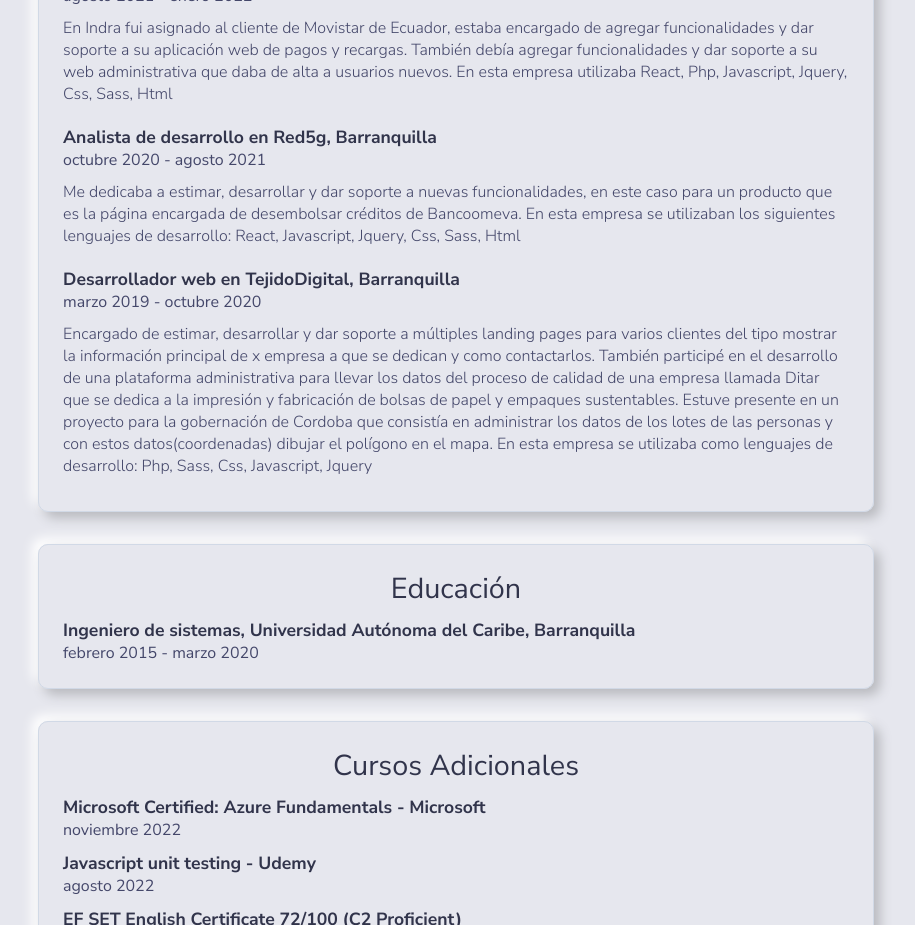
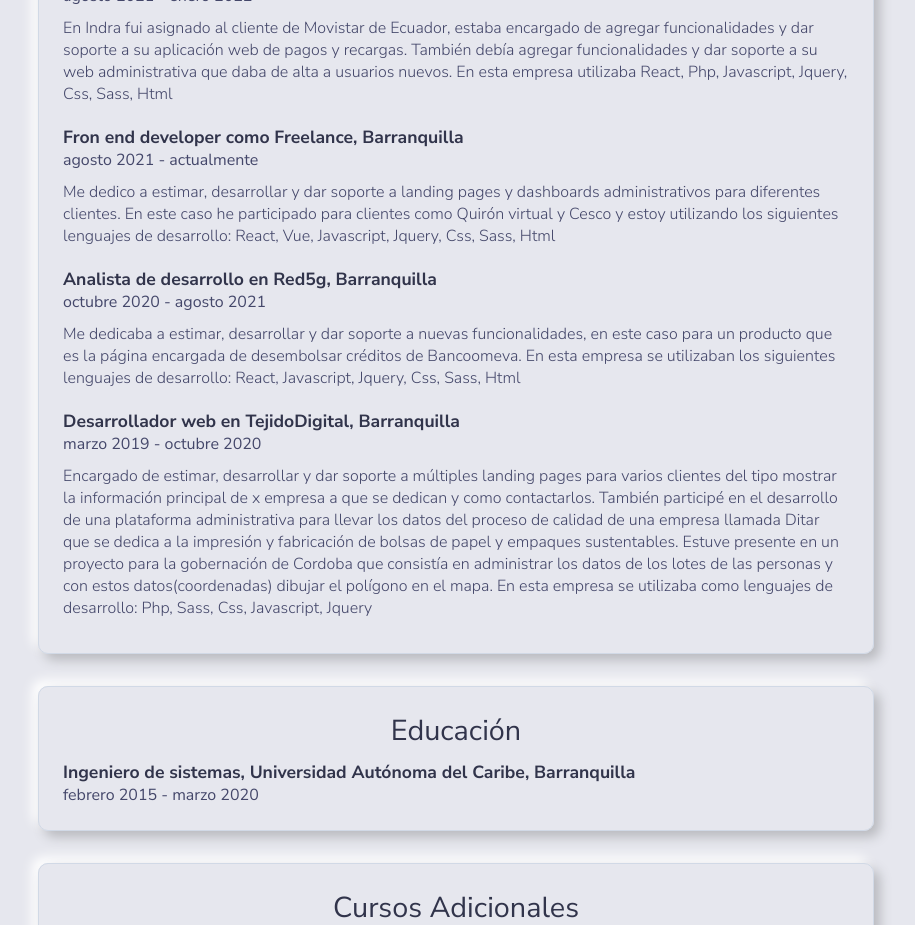
Before and after one commit to juannunez58/cv-vue, a Vue app: page / in a window 1280 px wide. Shown: the part 1100-2025 px from the top of the page, without its empty margins (184-1099 px from the left). Built offline with nearby package versions, Linux system fonts and the light colour scheme.

Commit message:
feat(experience) : add freelance experience

```diff
--- a/src/Constants.ts
+++ b/src/Constants.ts
@@ -43,6 +43,14 @@ const jobExperienceData = [
     `
   },
   {
+    title: "Fron end developer como Freelance, Barranquilla",
+    description: "agosto 2021 - actualmente",
+    experience: `
+      Me dedico a estimar, desarrollar y dar soporte a landing pages y dashboards administrativos para diferentes clientes.
+      En este caso he participado para clientes como Quirón virtual y Cesco y estoy utilizando los siguientes lenguajes de desarrollo: React, Vue, Javascript, Jquery, Css, Sass, Html
+    `
+  },
+  {
     title: "Analista de desarrollo en Red5g, Barranquilla",
     description: "octubre 2020 - agosto 2021",
     experience: `
@@ -73,6 +81,14 @@ const jobExperienceDataEn = [
       At Indra I was assigned to the Movistar client in Ecuador, I was in charge of adding functionalities and supporting their web application for payments and recharges.
       I also had to add functionalities and support their administrative website that registered new users.
       At this company I used React, Php, Javascript, Jquery, Css, Sass, Html
+    `
+  },
+  {
+    title: "Fron end developer as a Freelance, Barranquilla",
+    description: "August 2021 - Now",
+    experience: `
+      I am dedicated to estimate, develop new functionalities and support landing pages and administrative dashboards for different clients.
+      In this case I have participated for clients such as Quirón virtual and Cesco and i'm using the following development languages: React, Vue, Javascript, Jquery, Css, Sass, Html
     `
   },
   {
```
